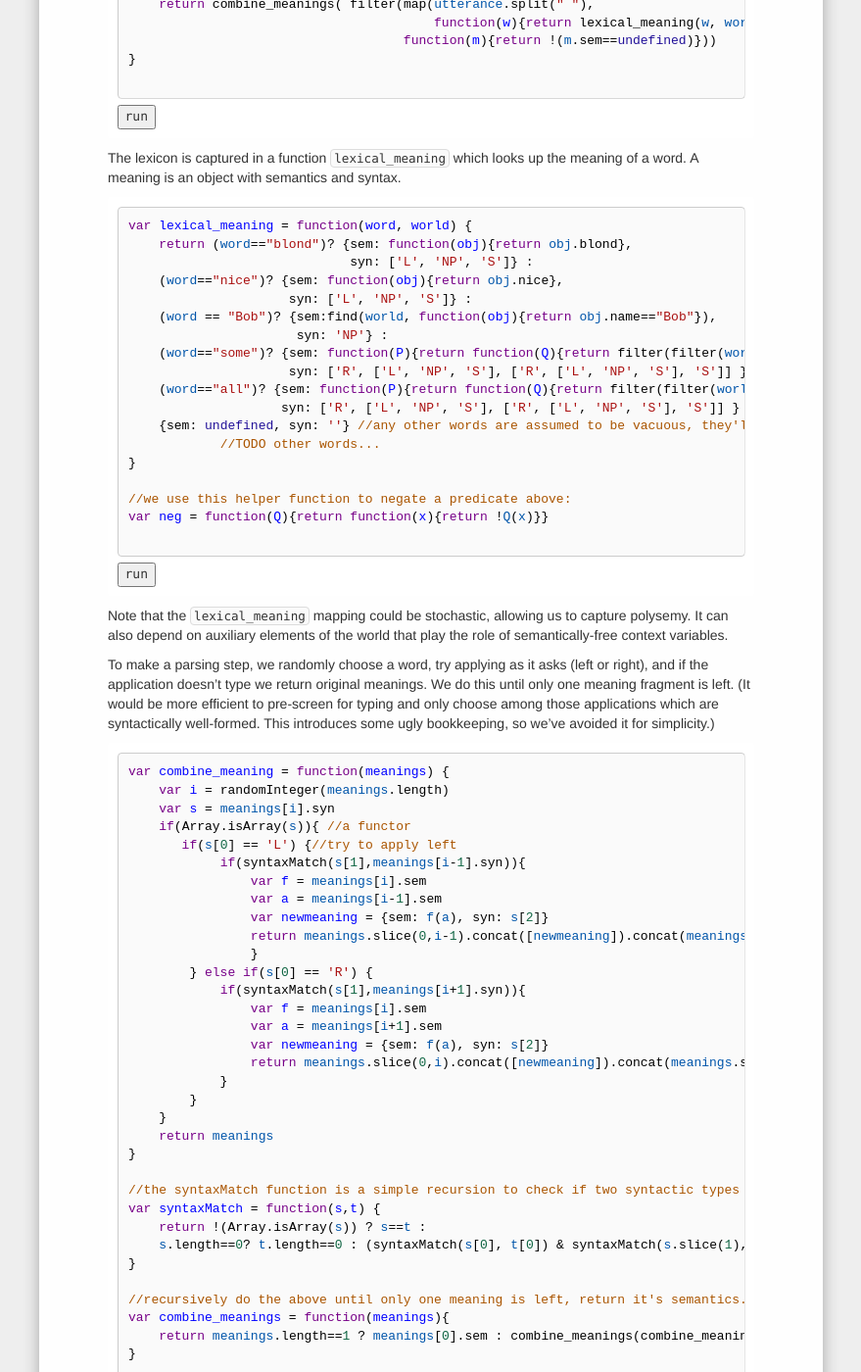
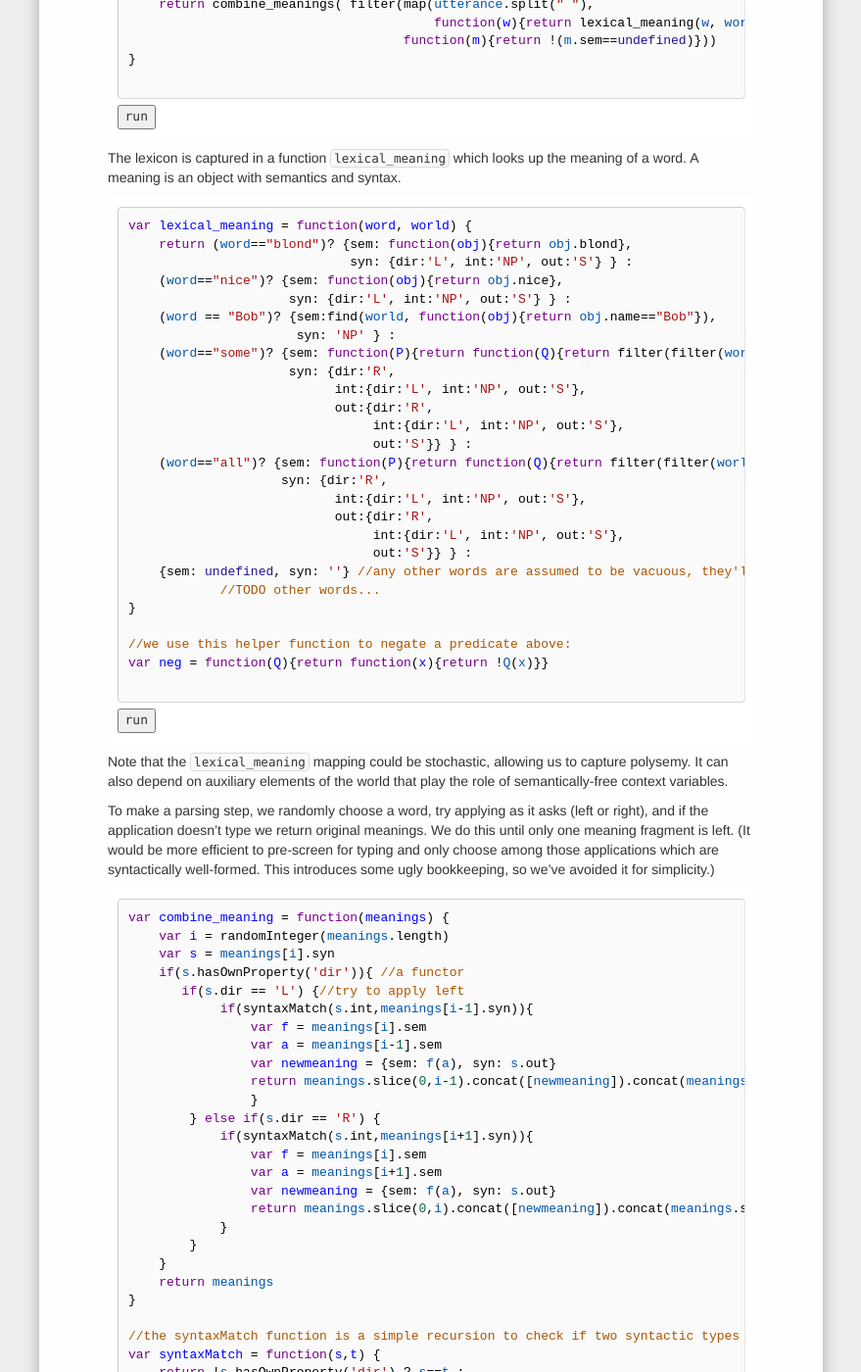
Before and after one commit to probmods/dippl, a Jekyll site: the page built from lectures/semanticparsing.md, in a window 1280 px wide and 1400 px high, scrolled down 1575 px. Shown: the whole window at 98% size, without its empty margins (200-1079 px from the left). Built offline with Jekyll 4.4.1, drawn with Linux system fonts in a browser that asks for light colours; nearby versions of some CDN libraries; library files that are not in the unit come from our copies; a script that is not in the unit is left out; some of the changed text lies outside the part shown.

Commit message:
structured syntax objects

```diff
--- a/lectures/semanticparsing.md
+++ b/lectures/semanticparsing.md
@@ -72,15 +72,23 @@ The lexicon is captured in a function `lexical_meaning` which looks up the meani
 ~~~
 var lexical_meaning = function(word, world) {
     return (word=="blond")? {sem: function(obj){return obj.blond},
-                             syn: ['L', 'NP', 'S']} :
+                             syn: {dir:'L', int:'NP', out:'S'} } :
     (word=="nice")? {sem: function(obj){return obj.nice},
-                     syn: ['L', 'NP', 'S']} :
+                     syn: {dir:'L', int:'NP', out:'S'} } :
     (word == "Bob")? {sem:find(world, function(obj){return obj.name=="Bob"}),
-                      syn: 'NP'} :
+                      syn: 'NP' } :
     (word=="some")? {sem: function(P){return function(Q){return filter(filter(world, P), Q).length>0}},
-                     syn: ['R', ['L', 'NP', 'S'], ['R', ['L', 'NP', 'S'], 'S']] } :
+                     syn: {dir:'R',
+                           int:{dir:'L', int:'NP', out:'S'},
+                           out:{dir:'R',
+                                int:{dir:'L', int:'NP', out:'S'},
+                                out:'S'}} } :
     (word=="all")? {sem: function(P){return function(Q){return filter(filter(world, P), neg(Q)).length==0}},
-                    syn: ['R', ['L', 'NP', 'S'], ['R', ['L', 'NP', 'S'], 'S']] } :
+                    syn: {dir:'R',
+                           int:{dir:'L', int:'NP', out:'S'},
+                           out:{dir:'R',
+                                int:{dir:'L', int:'NP', out:'S'},
+                                out:'S'}} } :
     {sem: undefined, syn: ''} //any other words are assumed to be vacuous, they'll get deleted.
             //TODO other words...
 }
@@ -98,19 +106,19 @@ To make a parsing step, we randomly choose a word, try applying as it asks (left
 var combine_meaning = function(meanings) {
     var i = randomInteger(meanings.length)
     var s = meanings[i].syn
-    if(Array.isArray(s)){ //a functor
-       if(s[0] == 'L') {//try to apply left
-            if(syntaxMatch(s[1],meanings[i-1].syn)){
+    if(s.hasOwnProperty('dir')){ //a functor
+       if(s.dir == 'L') {//try to apply left
+            if(syntaxMatch(s.int,meanings[i-1].syn)){
                 var f = meanings[i].sem
                 var a = meanings[i-1].sem
-                var newmeaning = {sem: f(a), syn: s[2]}
+                var newmeaning = {sem: f(a), syn: s.out}
                 return meanings.slice(0,i-1).concat([newmeaning]).concat(meanings.slice(i+1))
                 }
-        } else if(s[0] == 'R') {
-            if(syntaxMatch(s[1],meanings[i+1].syn)){
+        } else if(s.dir == 'R') {
+            if(syntaxMatch(s.int,meanings[i+1].syn)){
                 var f = meanings[i].sem
                 var a = meanings[i+1].sem
-                var newmeaning = {sem: f(a), syn: s[2]}
+                var newmeaning = {sem: f(a), syn: s.out}
                 return meanings.slice(0,i).concat([newmeaning]).concat(meanings.slice(i+2))
             }
         }
@@ -120,9 +128,10 @@ var combine_meaning = function(meanings) {
 
 //the syntaxMatch function is a simple recursion to check if two syntactic types are equal.
 var syntaxMatch = function(s,t) {
-    return !(Array.isArray(s)) ? s==t :
-    s.length==0? t.length==0 : (syntaxMatch(s[0], t[0]) & syntaxMatch(s.slice(1),t.slice(1)))
+    return !s.hasOwnProperty('dir') ? s==t :
+            s.dir==t.dir & syntaxMatch(s.int,t.int) & syntaxMatch(s.out,t.out)
 }
+
 
 //recursively do the above until only one meaning is left, return it's semantics.
 var combine_meanings = function(meanings){
```
